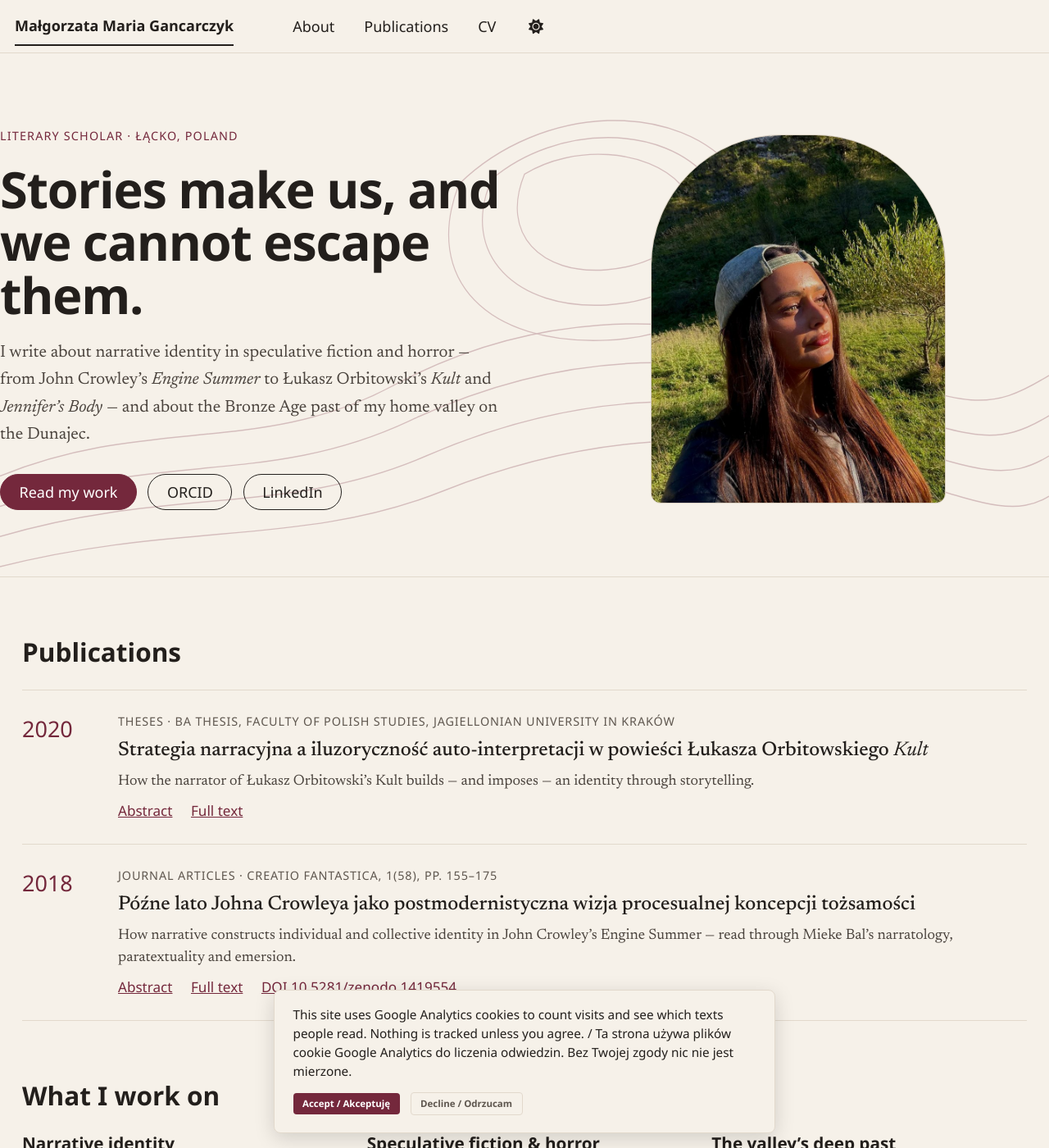
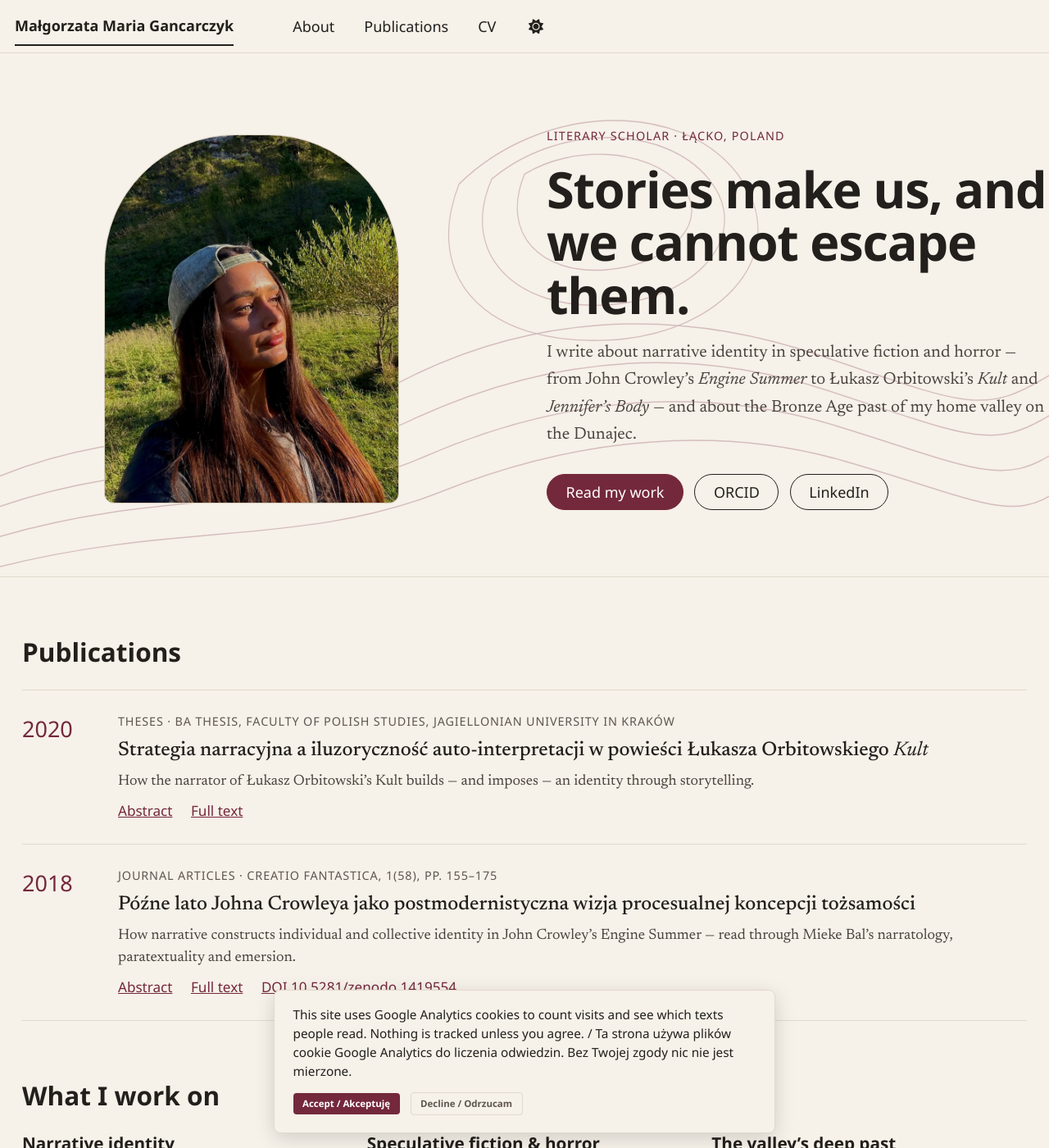
Before and after one commit to malgorzatagancarczyk/malgorzatagancarczyk.github.io, a Jekyll site: the page built from _pages/home.html, in a window 1280 px wide and 1400 px high. Shown: the whole window at 82% size. Built offline with Jekyll 4.4.1, drawn with Linux system fonts in a browser that asks for light colours; some web fonts are replaced; a style sheet for code colours, icons or effects is not loaded.

Commit message:
Update main.scss

```diff
--- a/assets/css/main.scss
+++ b/assets/css/main.scss
@@ -130,3 +130,6 @@ body { margin-bottom: 0 !important; padding-bottom: 0 !important; }
 
 /* Sidebar photo (the img itself has class .author__avatar): original proportions, rounded corners */
 img.author__avatar, .author__avatar img { aspect-ratio: auto !important; object-fit: contain !important; width: 100% !important; height: auto !important; max-width: 220px !important; border-radius: 10px !important; padding: 0 !important; border: 1px solid var(--global-dark-border-color) !important; }
+
+/* Home hero: photo on the left so the gaze points toward the text */
+.dl-hero .dl-portrait { order: -1; }
```
